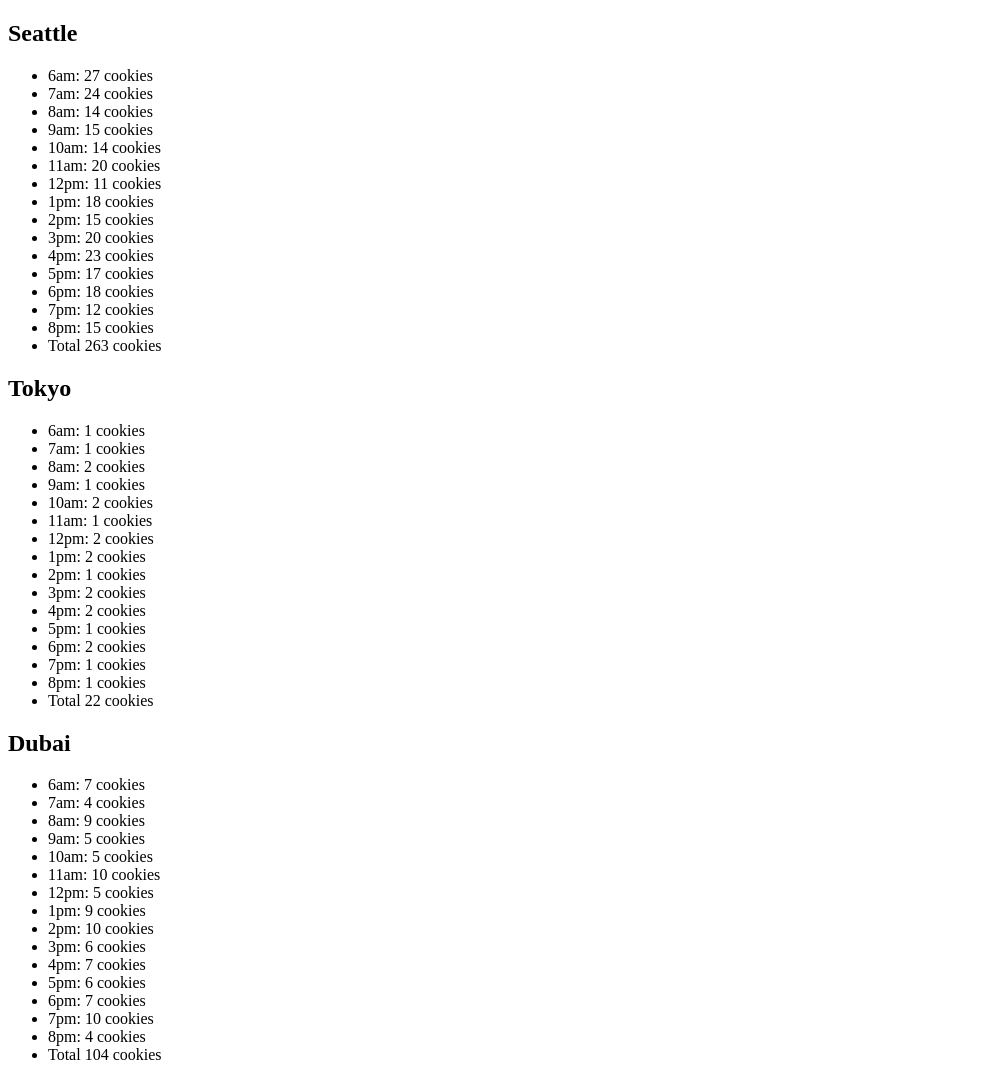
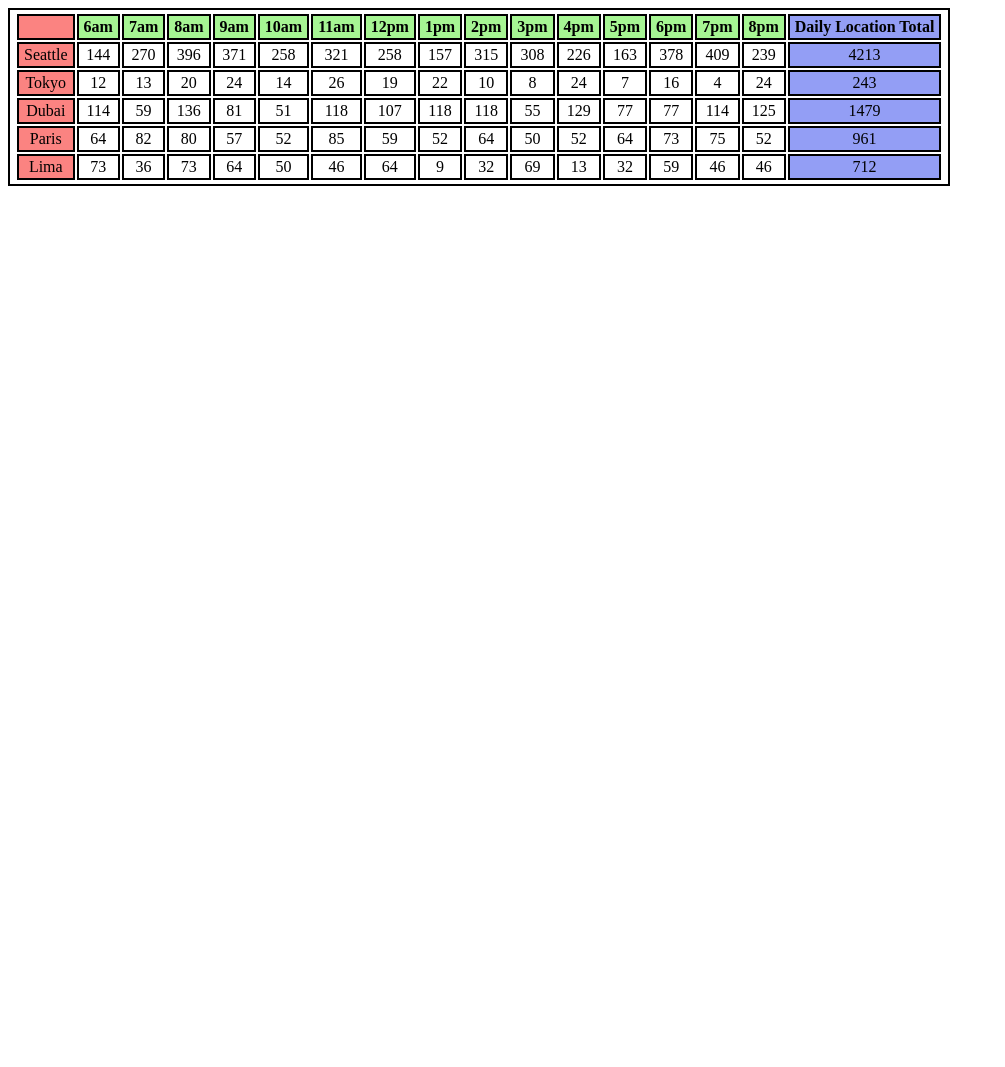
Before and after one commit to ikyle53/cookie-stand, a plain HTML site: page sales.html in a window 1280 px wide. Shown: the top 1067 px of the page, without its empty margins (0-1005 px from the left). After the commit the page ends 800 px from the top, so only its background shows below. Drawn offline with Linux system fonts and the light colour scheme.

Commit message:
Finished the table with a constructor and prototypes

```diff
--- a/css/style.css
+++ b/css/style.css
@@ -0,0 +1,21 @@
+table, thead, th, tr, td{
+    border: 2px solid black;
+    padding: 2px 5px 2px 5px;
+    text-align: center;
+}
+
+td:first-child {
+    background-color: RGB(247, 9, 5, 0.5);
+}
+
+th {
+    background-color: RGB(79, 235, 40, 0.5);
+}
+
+th:last-child {
+    background-color: RGB(40, 63, 235, 0.5);
+}
+
+td:last-child {
+    background-color: RGB(40, 63, 235, 0.5);
+}
--- a/js/app.js
+++ b/js/app.js
@@ -1,356 +1,447 @@
 'use strict';
 
-/*Global variables and functions*/
+/*Global variables and functions----------------------------------------------------------------*/
 
 const hours = ['6am', '7am', '8am', '9am', '10am', '11am', '12pm', '1pm', '2pm', '3pm', '4pm', '5pm', '6pm', '7pm', '8pm'];
+let dataArr = [];
+let locations = [];
+console.log(locations);
 
-/*SEATTLE location ///////////////////////////////////////////////////////////*/
-let store = {
-    location: 'Seattle',
-    custMin: 23,
-    custMax: 65,
-    average: 6.3,
-    total: 0,
-
-    //Random number for customers
-    hourlyCust: function (min, max) {
-        min = Math.ceil(min);
-        max = Math.floor(max);
-        return Math.floor(Math.random() * (max - min + 1) + min);
-    },
-
-    //Average cookies calculation and <li> generator
-    cookieCalc: function () {
-        let calc = this.average * Math.floor(this.hourlyCust(this.custMin, this.custMax));
-        return Math.ceil(calc / 15);
-    },
-
-    totalSales: function () {
-        for (let i = 0; i < 15; i++) {
-            return this.cookieCalc[i] += this.cookieCalc;
-        }
-    },
-
-    render: function () {
-        //H2------------------------------------>>>>><><><><>
-        const h2 = document.createElement('h2');
-        section.appendChild(h2);
-        h2.textContent = this.location;
-        let total = 0;
-
-        //UL
-        const unLi = document.createElement('ul');
-        section.appendChild(unLi);
-
-        for (let i = 0; i < 15; i++) {
-            let myCookies = this.cookieCalc();
-            let listItems = document.createElement('li');
-
-            //Adds to my total variable to display the total
-            this.total += myCookies;
-            //Creates and appends the <li> elements
-
-            listItems.textContent = hours[i] + ': ' + myCookies + ' cookies';
-
-            unLi.appendChild(listItems);
-
-            //Pushes the daily average to the hourlyArr
-            dataArray.push(this.cookieCalc());
-
-            //console.log(this.hourlyArr[i] = myCookies);
-        }
-
-        const totalLi = document.createElement('li');
-        unLi.appendChild(totalLi);
-        totalLi.textContent = 'Total ' + Math.floor(this.total) + ' cookies';
-    },
-
-    //My arrays for data display
-    hourlyArr: [],
-}
-
-//Variables assigned to my arrays to capture data
-let dataArray = store.hourlyArr;
-let dataCookies = store.avgCookies;
-let total = 0;
-
-/*HTML generators ------------------------------------------------------------*/
-
-//My body ID
+/*Constainer for my list items*/
 let body = document.getElementById('body');
-
-//Section
 const section = document.createElement('section');
 body.appendChild(section);
 
-store.render();
+/*Object literals converted via constructor fx/////////////////////////////////////////////////*/
+function Store(location, custMin, custMax, average) {
+    this.location = location;
+    this.custMin = custMin;
+    this.custMax = custMax;
+    this.average = average;
+    this.total = 0;
+    this.cookieArray = [];
 
-/*TOKYO location ////////////////////////////////////////////////////////////*/
-let tokyoStore = {
-    location: 'Tokyo',
-    custMin: 3,
-    custMax: 24,
-    average: 1.2,
-    total: 0,
-
-    //Random number for customers
-    hourlyCust: function (min, max) {
-        min = Math.ceil(min);
-        max = Math.floor(max);
-        return Math.floor(Math.random() * (max - min + 1) + min);
-    },
-
-    //Average cookies calculation and <li> generator
-    cookieCalc: function () {
-        let calc = this.average * Math.floor(this.hourlyCust(this.custMin, this.custMax));
-        return Math.ceil(calc / 15);
-    },
-
-    totalSales: function () {
-        for (let i = 0; i < 15; i++) {
-            return this.cookieCalc[i] += this.cookieCalc;
-        }
-    },
-
-    render: function () {
-        //H2------------------------------------>>>>><><><><>
-        const h2 = document.createElement('h2');
-        section.appendChild(h2);
-        h2.textContent = this.location;
-        let total = 0;
-
-        //UL
-        const unLi = document.createElement('ul');
-        section.appendChild(unLi);
-
-        for (let i = 0; i < 15; i++) {
-            let myCookies = this.cookieCalc();
-            let listItems = document.createElement('li');
-
-            //Adds to my total variable to display the total
-            this.total += myCookies;
-            //Creates and appends the <li> elements
-
-            listItems.textContent = hours[i] + ': ' + myCookies + ' cookies';
-            unLi.appendChild(listItems);
-
-            //Pushes the daily average to the hourlyArr
-            dataArray.push(this.cookieCalc());
-
-            //console.log(this.hourlyArr[i] = myCookies);
-        }
-
-        const totalLi = document.createElement('li');
-        unLi.appendChild(totalLi);
-
-        totalLi.textContent = 'Total ' + Math.floor(this.total) + ' cookies';
-    },
-
-    //My arrays for data display
-    hourlyArr: [],
+    locations.push(this);
 }
 
-let tokyoArray = tokyoStore.hourlyArr;
-tokyoStore.render();
+/* New Objects /////////////////////////////////////////////////////////////////////////////////*/
+let seattleStore = new Store('Seattle', 23, 65, 6.3);
+let tokyoStore = new Store('Tokyo', 3, 24, 1.2);
+let dubaiStore = new Store('Dubai', 11, 38, 3.7);
+let parisStore = new Store('Paris', 20, 38, 2.3);
+let limaStore = new Store('Lima', 2, 16, 4.6);
 
-/*DUBAI location ///////////////////////////////////////////////////////////*/
-let dubaiStore = {
-    location: 'Dubai',
-    custMin: 11,
-    custMax: 38,
-    average: 3.7,
-    total: 0,
-
-    //Random number for customers
-    hourlyCust: function (min, max) {
-        min = Math.ceil(min);
-        max = Math.floor(max);
-        return Math.floor(Math.random() * (max - min + 1) + min);
-    },
-
-    //Average cookies calculation and <li> generator
-    cookieCalc: function () {
-        let calc = this.average * Math.floor(this.hourlyCust(this.custMin, this.custMax));
-        return Math.ceil(calc / 15);
-    },
-
-    totalSales: function () {
-        for (let i = 0; i < 15; i++) {
-            return this.cookieCalc[i] += this.cookieCalc;
-        }
-    },
-
-    render: function () {
-        //H2------------------------------------>>>>><><><><>
-        const h2 = document.createElement('h2');
-        section.appendChild(h2);
-        h2.textContent = this.location;
-        let total = 0;
-        //UL
-        const unLi = document.createElement('ul');
-        section.appendChild(unLi);
-
-        for (let i = 0; i < 15; i++) {
-            let myCookies = this.cookieCalc();
-            let listItems = document.createElement('li');
-
-            //Adds to my total variable to display the total
-            this.total += myCookies;
-            //Creates and appends the <li> elements
-
-            listItems.textContent = hours[i] + ': ' + myCookies + ' cookies';
-            unLi.appendChild(listItems);
-
-            //Pushes the daily average to the hourlyArr
-            dataArray.push(this.cookieCalc());
-
-            //console.log(this.hourlyArr[i] = myCookies);
-        }
-
-        const totalLi = document.createElement('li');
-        unLi.appendChild(totalLi);
-
-        totalLi.textContent = 'Total ' + Math.floor(this.total) + ' cookies';
-    },
-
-    //My arrays for data display
-    hourlyArr: [],
+//************Calculates the hourly number of cookies
+Store.prototype.cookieCalc = function () {
+    for (let i = 0; i < hours.length; i++) {
+        let calc = Math.floor(this.average * Math.floor(Math.random() * (this.custMax - this.custMin + 1) + this.custMin));
+        this.cookieArray.push(calc);
+        this.total += calc;
+    }
 }
 
-dubaiStore.render();
+/* HTML construction zone ///////////////////////////////////////////////////////////////////////*/
+const table = document.createElement('table');  //Table beginning
+section.appendChild(table);
 
-/*PARIS location ///////////////////////////////////////////////////////////*/
-let parisStore = {
-    location: 'Paris',
-    custMin: 20,
-    custMax: 38,
-    average: 2.3,
-    total: 0,
+const tableHead = document.createElement('thead'); //Table head
+table.appendChild(tableHead);
 
-    //Random number for customers
-    hourlyCust: function (min, max) {
-        min = Math.ceil(min);
-        max = Math.floor(max);
-        return Math.floor(Math.random() * (max - min + 1) + min);
-    },
+const blank = document.createElement('td');
+tableHead.appendChild(blank);
 
-    //Average cookies calculation and <li> generator
-    cookieCalc: function () {
-        let calc = this.average * Math.floor(this.hourlyCust(this.custMin, this.custMax));
-        return Math.ceil(calc / 15);
-    },
+const tableBody = document.createElement('tbody'); //Table body
+table.appendChild(tableBody);
 
-    totalSales: function () {
-        for (let i = 0; i < 15; i++) {
-            return this.cookieCalc[i] += this.cookieCalc;
-        }
-    },
+/*THEAD function ///////////////////////////////////////////////////////////////////*/
+function tableHeader() {
+    for (let i = 0; i < hours.length; i++) {
+        let th = document.createElement('th');
+        tableHead.appendChild(th);
+        th.innerText = hours[i];
+    }
+    let total = document.createElement('th');
+    total.innerText = 'Daily Location Total';
+    tableHead.appendChild(total);
+} tableHeader();
 
-    render: function () {
-        //H2------------------------------------>>>>><><><><>
-        const h2 = document.createElement('h2');
-        section.appendChild(h2);
-        h2.textContent = this.location;
-        let total = 0;
-        //UL
-        const unLi = document.createElement('ul');
-        section.appendChild(unLi);
+/* Render function ////////////////////////////////////////////////////////////////*/
+Store.prototype.render = function () {
+    let tableHeads = document.createElement('th');
 
-        for (let i = 0; i < 15; i++) {
-            let myCookies = this.cookieCalc();
-            let listItems = document.createElement('li');
+    //rows
+    let row = document.createElement('tr');
+    tableBody.append(row);
+    let tableData = document.createElement('td');
+    tableData.innerHTML = this.location;
+    row.appendChild(tableData);
 
-            //Adds to my total variable to display the total
-            this.total += myCookies;
-            //Creates and appends the <li> elements
+    //Loop for my cells
+    for (let i = 0; i < hours.length; i++) {
+        let tableData2 = document.createElement('td');
+        tableData2.innerText = this.cookieArray[i];
+        row.appendChild(tableData2);
+    }
 
-            listItems.textContent = hours[i] + ': ' + myCookies + ' cookies';
-
-            unLi.appendChild(listItems);
-
-            //Pushes the daily average to the hourlyArr
-            dataArray.push(this.cookieCalc());
-
-            //console.log(this.hourlyArr[i] = myCookies);
-        }
-
-        const totalLi = document.createElement('li');
-        unLi.appendChild(totalLi);
-
-        totalLi.textContent = 'Total ' + Math.floor(this.total) + ' cookies';
-
-    },
-
-    //My arrays for data display
-    hourlyArr: [],
+    let totals = document.createElement('td');
+    totals.innerText = this.total;
+    row.appendChild(totals);
 }
 
-parisStore.render();
+/*Calls the functions for the New Object //////////////////////////////////////////*/
+function callStores() {
+    for (let i = 0; i < locations.length; i++) {
+        locations[i].cookieCalc();
+        locations[i].render();
+    }
+}
+callStores();
 
-/*LIMA location ////////////////////////////////////////////////////////////*/
-let limaStore = {
-    location: 'Lima',
-    custMin: 2,
-    custMax: 16,
-    average: 4.6,
-    total: 0,
+// /*SEATTLE location ///////////////////////////////////////////////////////////////////////////////////*/
+// let Store = {
+//     location: 'Seattle',
+//     custMin: 23,
+//     custMax: 65,
+//     average: 6.3,
+//     total: 0,
 
-    //Random number for customers
-    hourlyCust: function (min, max) {
-        min = Math.ceil(min);
-        max = Math.floor(max);
-        return Math.floor(Math.random() * (max - min + 1) + min);
-    },
+//     //Random number for customers
+//     randomNum: function (min, max) {
+//         min = Math.ceil(min);
+//         max = Math.floor(max);
+//         return Math.floor(Math.random() * (max - min + 1) + min);
+//     },
 
-    //Average cookies calculation and <li> generator
-    cookieCalc: function () {
-        let calc = this.average * Math.floor(this.hourlyCust(this.custMin, this.custMax));
-        return Math.ceil(calc / 15);
-    },
+//     //Average cookies calculation and <li> generator
+//     cookieCalc: function () {
+//         let calc = this.average * Math.floor(this.randomNum(this.custMin, this.custMax));
+//         return Math.ceil(calc / 15);
+//     },
 
-    totalSales: function () {
-        for (let i = 0; i < 15; i++) {
-            return this.cookieCalc[i] += this.cookieCalc;
-        }
-    },
+//     totalSales: function () {
+//         for (let i = 0; i < 15; i++) {
+//             return this.cookieCalc[i] += this.cookieCalc;
+//         }
+//     },
 
-    render: function () {
-        //H2------------------------------------>>>>><><><><>
-        const h2 = document.createElement('h2');
-        section.appendChild(h2);
-        h2.textContent = this.location;
-        let total = 0;
-        //UL
-        const unLi = document.createElement('ul');
-        section.appendChild(unLi);
+//     render: function () {
+//         //H2------------------------------------>>>>><><><><>
+//         const h2 = document.createElement('h2');
+//         section.appendChild(h2);
+//         h2.textContent = this.location;
+//         let total = 0;
 
-        for (let i = 0; i < 15; i++) {
-            let myCookies = this.cookieCalc();
-            let listItems = document.createElement('li');
+//         //UL
+//         const unLi = document.createElement('ul');
+//         section.appendChild(unLi);
 
-            //Adds to my total variable to display the total
-            this.total += myCookies;
-            //Creates and appends the <li> elements
+//         for (let i = 0; i < 15; i++) {
+//             let myCookies = this.cookieCalc();
+//             let listItems = document.createElement('li');
 
-            listItems.textContent = hours[i] + ': ' + myCookies + ' cookies';
-            unLi.appendChild(listItems);
+//             //Adds to my total variable to display the total
+//             this.total += myCookies;
+//             //Creates and appends the <li> elements
 
-            //Pushes the daily average to the hourlyArr
-            dataArray.push(this.cookieCalc());
+//             listItems.textContent = hours[i] + ': ' + myCookies + ' cookies';
 
-            //console.log(this.hourlyArr[i] = myCookies);
-        }
+//             unLi.appendChild(listItems);
 
-        const totalLi = document.createElement('li');
-        unLi.appendChild(totalLi);
+//             //Pushes the daily average to the hourlyArr
+//             dataArray.push(this.cookieCalc());
 
-        totalLi.textContent = 'Total ' + Math.floor(this.total) + ' cookies';
+//             //console.log(this.hourlyArr[i] = myCookies);
+//         }
 
-    },
+//         const totalLi = document.createElement('li');
+//         unLi.appendChild(totalLi);
+//         totalLi.textContent = 'Total ' + Math.floor(this.total) + ' cookies';
+//     },
 
-    //My arrays for data display
-    hourlyArr: [],
-}
+//     //My arrays for data display
+//     hourlyArr: [],
+// }
+
+// //Variables assigned to my arrays to capture data
 
 
-limaStore.render();
+// /*HTML generators ------------------------------------------------------------*/
+
+// //My body ID
+// let body = document.getElementById('body');
+
+//Section
+// const section = document.createElement('section');
+// body.appendChild(section);
+
+// store.render();
+
+// /*TOKYO location ////////////////////////////////////////////////////////////*/
+// let tokyoStore = {
+//     location: 'Tokyo',
+//     custMin: 3,
+//     custMax: 24,
+//     average: 1.2,
+//     total: 0,
+
+//     //Random number for customers
+//     randomNum: function (min, max) {
+//         min = Math.ceil(min);
+//         max = Math.floor(max);
+//         return Math.floor(Math.random() * (max - min + 1) + min);
+//     },
+
+//     //Average cookies calculation and <li> generator
+//     cookieCalc: function () {
+//         let calc = this.average * Math.floor(this.randomNum(this.custMin, this.custMax));
+//         return Math.ceil(calc / 15);
+//     },
+
+//     totalSales: function () {
+//         for (let i = 0; i < 15; i++) {
+//             return this.cookieCalc[i] += this.cookieCalc;
+//         }
+//     },
+
+//     render: function () {
+//         //H2------------------------------------>>>>><><><><>
+//         const h2 = document.createElement('h2');
+//         section.appendChild(h2);
+//         h2.textContent = this.location;
+//         let total = 0;
+
+//         //UL
+//         const unLi = document.createElement('ul');
+//         section.appendChild(unLi);
+
+//         for (let i = 0; i < 15; i++) {
+//             let myCookies = this.cookieCalc();
+//             let listItems = document.createElement('li');
+
+//             //Adds to my total variable to display the total
+//             this.total += myCookies;
+//             //Creates and appends the <li> elements
+
+//             listItems.textContent = hours[i] + ': ' + myCookies + ' cookies';
+//             unLi.appendChild(listItems);
+
+//             //Pushes the daily average to the hourlyArr
+//             dataArray.push(this.cookieCalc());
+
+//             //console.log(this.hourlyArr[i] = myCookies);
+//         }
+
+//         const totalLi = document.createElement('li');
+//         unLi.appendChild(totalLi);
+
+//         totalLi.textContent = 'Total ' + Math.floor(this.total) + ' cookies';
+//     },
+
+//     //My arrays for data display
+//     hourlyArr: [],
+// }
+
+// let tokyoArray = tokyoStore.hourlyArr;
+// tokyoStore.render();
+
+// /*DUBAI location ///////////////////////////////////////////////////////////*/
+// let dubaiStore = {
+//     location: 'Dubai',
+//     custMin: 11,
+//     custMax: 38,
+//     average: 3.7,
+//     total: 0,
+
+//     //Random number for customers
+//     randomNum: function (min, max) {
+//         min = Math.ceil(min);
+//         max = Math.floor(max);
+//         return Math.floor(Math.random() * (max - min + 1) + min);
+//     },
+
+//     //Average cookies calculation and <li> generator
+//     cookieCalc: function () {
+//         let calc = this.average * Math.floor(this.randomNum(this.custMin, this.custMax));
+//         return Math.ceil(calc / 15);
+//     },
+
+//     totalSales: function () {
+//         for (let i = 0; i < 15; i++) {
+//             return this.cookieCalc[i] += this.cookieCalc;
+//         }
+//     },
+
+//     render: function () {
+//         //H2------------------------------------>>>>><><><><>
+//         const h2 = document.createElement('h2');
+//         section.appendChild(h2);
+//         h2.textContent = this.location;
+//         let total = 0;
+//         //UL
+//         const unLi = document.createElement('ul');
+//         section.appendChild(unLi);
+
+//         for (let i = 0; i < 15; i++) {
+//             let myCookies = this.cookieCalc();
+//             let listItems = document.createElement('li');
+
+//             //Adds to my total variable to display the total
+//             this.total += myCookies;
+//             //Creates and appends the <li> elements
+
+//             listItems.textContent = hours[i] + ': ' + myCookies + ' cookies';
+//             unLi.appendChild(listItems);
+
+//             //Pushes the daily average to the hourlyArr
+//             dataArray.push(this.cookieCalc());
+
+//             //console.log(this.hourlyArr[i] = myCookies);
+//         }
+
+//         const totalLi = document.createElement('li');
+//         unLi.appendChild(totalLi);
+
+//         totalLi.textContent = 'Total ' + Math.floor(this.total) + ' cookies';
+//     },
+
+//     //My arrays for data display
+//     hourlyArr: [],
+// }
+
+// dubaiStore.render();
+
+// /*PARIS location ///////////////////////////////////////////////////////////*/
+// let parisStore = {
+//     location: 'Paris',
+//     custMin: 20,
+//     custMax: 38,
+//     average: 2.3,
+//     total: 0,
+
+//     //Random number for customers
+//     randomNum: function (min, max) {
+//         min = Math.ceil(min);
+//         max = Math.floor(max);
+//         return Math.floor(Math.random() * (max - min + 1) + min);
+//     },
+
+//     //Average cookies calculation and <li> generator
+//     cookieCalc: function () {
+//         let calc = this.average * Math.floor(this.randomNum(this.custMin, this.custMax));
+//         return Math.ceil(calc / 15);
+//     },
+
+//     totalSales: function () {
+//         for (let i = 0; i < 15; i++) {
+//             return this.cookieCalc[i] += this.cookieCalc;
+//         }
+//     },
+
+//     render: function () {
+//         //H2------------------------------------>>>>><><><><>
+//         const h2 = document.createElement('h2');
+//         section.appendChild(h2);
+//         h2.textContent = this.location;
+//         let total = 0;
+//         //UL
+//         const unLi = document.createElement('ul');
+//         section.appendChild(unLi);
+
+//         for (let i = 0; i < 15; i++) {
+//             let myCookies = this.cookieCalc();
+//             let listItems = document.createElement('li');
+
+//             //Adds to my total variable to display the total
+//             this.total += myCookies;
+//             //Creates and appends the <li> elements
+
+//             listItems.textContent = hours[i] + ': ' + myCookies + ' cookies';
+
+//             unLi.appendChild(listItems);
+
+//             //Pushes the daily average to the hourlyArr
+//             dataArray.push(this.cookieCalc());
+
+//             //console.log(this.hourlyArr[i] = myCookies);
+//         }
+
+//         const totalLi = document.createElement('li');
+//         unLi.appendChild(totalLi);
+
+//         totalLi.textContent = 'Total ' + Math.floor(this.total) + ' cookies';
+
+//     },
+
+//     //My arrays for data display
+//     hourlyArr: [],
+// }
+
+// parisStore.render();
+
+// /*LIMA location ////////////////////////////////////////////////////////////*/
+// let limaStore = {
+//     location: 'Lima',
+//     custMin: 2,
+//     custMax: 16,
+//     average: 4.6,
+//     total: 0,
+
+//     //Random number for customers
+//     randomNum: function (min, max) {
+//         min = Math.ceil(min);
+//         max = Math.floor(max);
+//         return Math.floor(Math.random() * (max - min + 1) + min);
+//     },
+
+//     //Average cookies calculation and <li> generator
+//     cookieCalc: function () {
+//         let calc = this.average * Math.floor(this.randomNum(this.custMin, this.custMax));
+//         return Math.ceil(calc / 15);
+//     },
+
+//     totalSales: function () {
+//         for (let i = 0; i < 15; i++) {
+//             return this.cookieCalc[i] += this.cookieCalc;
+//         }
+//     },
+
+//     render: function () {
+//         //H2------------------------------------>>>>><><><><>
+//         const h2 = document.createElement('h2');
+//         section.appendChild(h2);
+//         h2.textContent = this.location;
+//         let total = 0;
+//         //UL
+//         const unLi = document.createElement('ul');
+//         section.appendChild(unLi);
+
+//         for (let i = 0; i < 15; i++) {
+//             let myCookies = this.cookieCalc();
+//             let listItems = document.createElement('li');
+
+//             //Adds to my total variable to display the total
+//             this.total += myCookies;
+//             //Creates and appends the <li> elements
+
+//             listItems.textContent = hours[i] + ': ' + myCookies + ' cookies';
+//             unLi.appendChild(listItems);
+
+//             //Pushes the daily average to the hourlyArr
+//             dataArray.push(this.cookieCalc());
+
+//             //console.log(this.hourlyArr[i] = myCookies);
+//         }
+
+//         const totalLi = document.createElement('li');
+//         unLi.appendChild(totalLi);
+
+//         totalLi.textContent = 'Total ' + Math.floor(this.total) + ' cookies';
+
+//     },
+
+//     //My arrays for data display
+//     hourlyArr: [],
+// }
+
+
+// limaStore.render();
```
Also changed, not shown: sales.html (+1 -0 lines).
